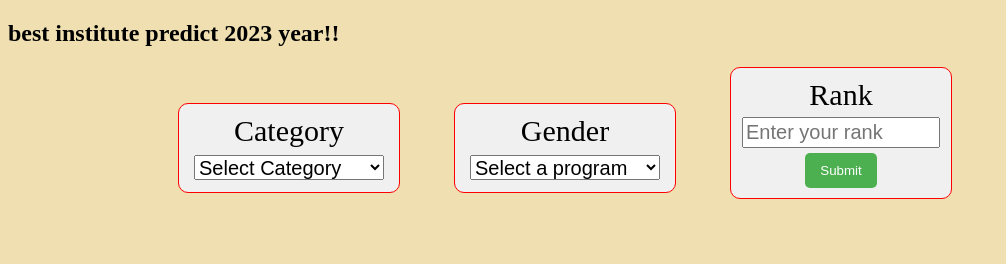
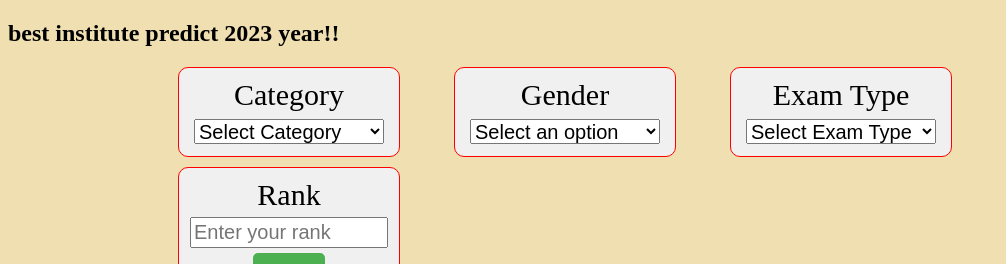
Before and after one commit to prathamdoiphode/JoSAA_DATA_ANALYSIS_PORTAL, a Django app: template page1/templates/bestcourse.html in a window 1280 px wide. Shown: the part 132-396 px from the top of the page, without its empty margins (0-1006 px from the left). Run offline with Django 3.2, Linux system fonts and the light colour scheme; the template is opened without the code that fills it, so the values that code supplies are empty; some libraries are stand-ins or nearby versions.

Commit message:
update bestcouse

```diff
--- a/page1/templates/bestcourse.html
+++ b/page1/templates/bestcourse.html
@@ -38,6 +38,20 @@ function showGenderDropdown(CategoryDropdown) {
       };
       xhr.send();
 }
+function showRankDropdown(select) {
+    const rankDropdown = document.getElementById('RankDropdown');
+    const rankInput = document.getElementById('Rank');
+
+    if (select.value === 'JEE-Main') {
+        rankDropdown.style.display = 'block';
+        rankInput.placeholder = 'Enter JEE Main rank';
+    } else if (select.value === 'JEE-Advance') {
+        rankDropdown.style.display = 'block';
+        rankInput.placeholder = 'Enter JEE Advance rank';
+    } else {
+        rankDropdown.style.display = 'none';
+    }
+}
 </script>
 
 <body style="background-color: rgb(239, 223, 177);">
@@ -64,8 +78,17 @@ function showGenderDropdown(CategoryDropdown) {
       <div class="rectangle" id="GenderDropdown">
           <label for="Gender">Gender</label>
           <br>
-          <select id="Gender" name="Gender" class="dropdown" >
-              <option value="">Select a program</option>
+          <select id="Gender" name="Gender" class="dropdown">
+              <option value="">Select an option</option>
+          </select>
+      </div>
+      <div class="rectangle" id="ExamTypeDropdown">
+          <label for="ExamType">Exam Type</label>
+          <br>
+          <select id="ExamType" name="ExamType" class="dropdown" onchange="showRankDropdown(this)">
+              <option value="">Select Exam Type</option>
+              <option value='JEE-Main'>JEE Main</option>
+              <option value='JEE-Advance'>JEE Advance</option>
           </select>
       </div>
       <div class="rectangle" id="RankDropdown" >
@@ -81,19 +104,21 @@ function showGenderDropdown(CategoryDropdown) {
       <script>
         const Category = document.getElementById('Category');
         const Gender = document.getElementById('Gender');
+        const ExamType = document.getElementById('ExamType');
         const Rank = document.getElementById('Rank');
 
         document.getElementById('submitButton').addEventListener('click', function() {
             const category = Category.value;
             const gender = Gender.value;
+            const examtype = ExamType.value;
             const rank = Rank.value;
 
-            update(category,gender,rank);
+            update(category,gender,examtype,rank);
           });
 
-        function update(category,gender,rank) {
+        function update(category,gender,examtype,rank) {
             const xhr = new XMLHttpRequest();
-            const url = `/get-Bestcourse-Table/?category=${category}&gender=${gender}&rank=${rank}`;
+            const url = `/get-Bestcourse-Table/?category=${category}&gender=${gender}&examtype=${examtype}&rank=${rank}`;
             xhr.open('GET', url, true);
             xhr.onreadystatechange = function() {
                 if (xhr.readyState === XMLHttpRequest.DONE && xhr.status === 200) {
```
Also changed, not shown: page1/views.py (+22 -7 lines).
